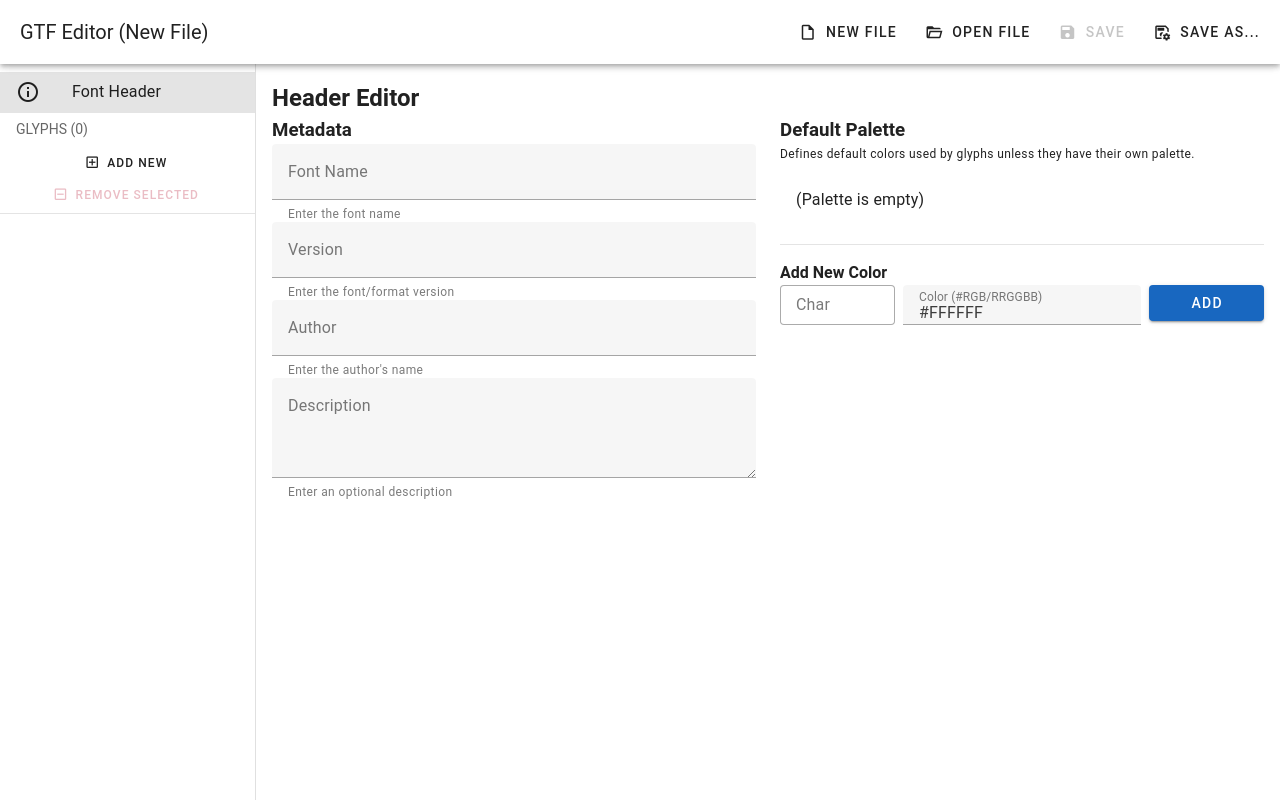
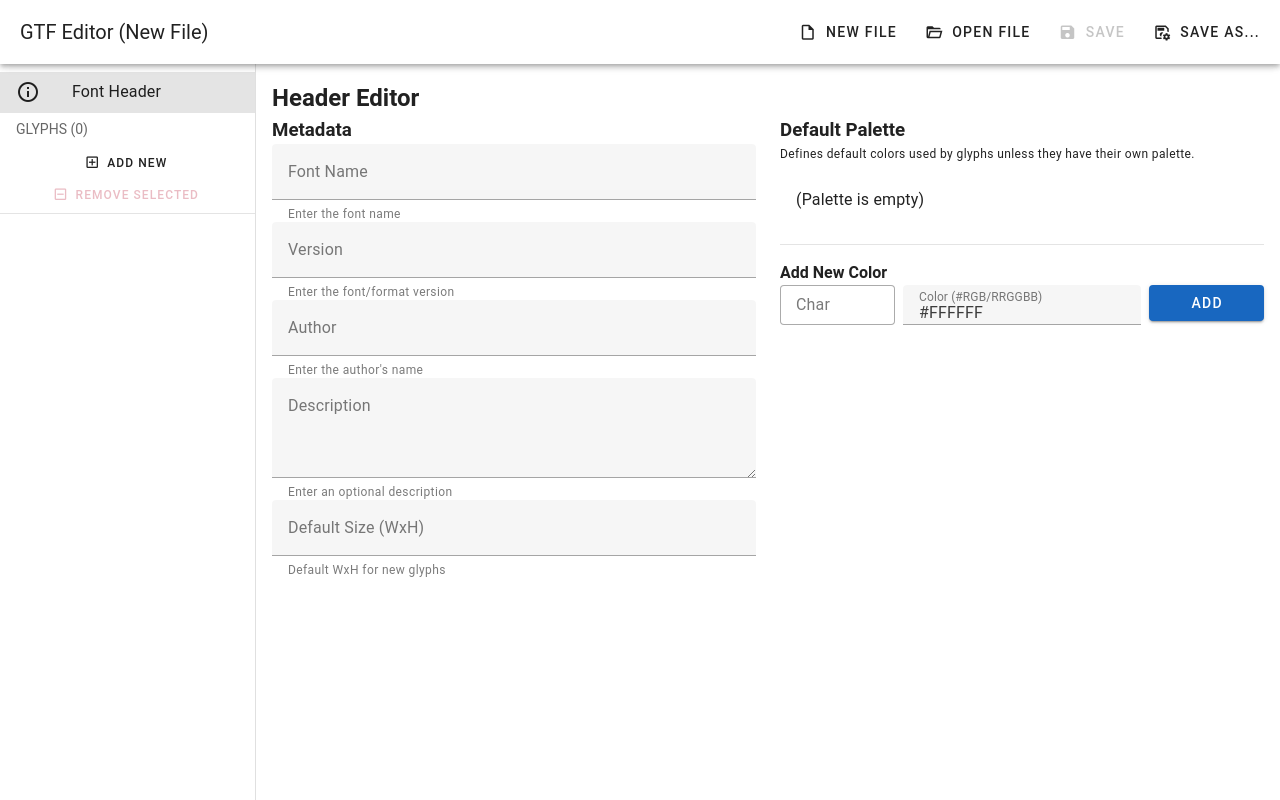
Before and after one commit to mdrska80/gtf-editor, a Vue app: page / in a window 1280 px wide. Both pictures are taken after a click on the button "NEW FILE". Built offline with nearby package versions, Linux system fonts and the light colour scheme.

Commit message:
feat: Add DEFAULT_SIZE to header for new glyphs

```diff
--- a/src/App.vue
+++ b/src/App.vue
@@ -168,19 +168,27 @@ function addGlyph() {
   }
   newName = newName + counter;
 
+  // Determine initial size: Use header default or fallback
+  const initialSize = gtfData.value?.header?.default_size
+                      ? { ...gtfData.value.header.default_size } // Use default if available (copy)
+                      : { width: 5, height: 7 }; // Fallback size
+
+  // Create initial bitmap based on initialSize
+  const initialBitmap = Array(initialSize.height).fill('.'.repeat(initialSize.width));
+
   // Create a default glyph structure
   const newGlyph = {
       name: newName,
       unicode: null,
       char_repr: null,
-      size: { width: 5, height: 7 }, // Default size, can be adjusted
-      palette: { entries: {} }, // Always initialize with empty palette object
-      bitmap: Array(7).fill('.'.repeat(5)), // Create default bitmap based on size
+      size: initialSize, // Use determined initial size
+      palette: { entries: {} }, // Always initialize with empty palette
+      bitmap: initialBitmap, // Use generated initial bitmap
       validation_warnings: null
   };
 
   gtfData.value.glyphs.push(newGlyph);
-  console.log(`Added glyph: ${newName}`);
+  console.log(`Added glyph: ${newName} with size ${initialSize.width}x${initialSize.height}`);
 
   // Automatically select the new glyph
   selectGlyph(newName);
@@ -220,6 +228,11 @@ function updateHeaderData({ field, value }) {
           const newPalette = value && typeof value === 'object' && value.entries ? value : { entries: {} };
           gtfData.value.header[field] = newPalette;
           console.log("Updated header default_palette:", gtfData.value.header.default_palette);
+      } else if (field === 'default_size') {
+          // Value should be { width, height } or null
+          const newSize = value && typeof value === 'object' && value.width && value.height ? value : null;
+          gtfData.value.header[field] = newSize;
+          console.log("Updated header default_size:", gtfData.value.header.default_size);
       } else {
           // Handle other header fields (FONT, VERSION, etc.)
           // Handle empty string input: set corresponding field to null
--- a/src/components/HeaderEditor.vue
+++ b/src/components/HeaderEditor.vue
@@ -34,6 +34,16 @@
             persistent-hint
             rows="3"
           ></v-textarea>
+          <v-text-field
+            label="Default Size (WxH)"
+            :model-value="defaultSizeInput"
+            @update:model-value="defaultSizeInput = $event"
+            @change="handleDefaultSizeChange"
+            :error-messages="defaultSizeError"
+            placeholder="e.g., 5x7"
+            hint="Default WxH for new glyphs"
+            persistent-hint
+          ></v-text-field>
         </v-form>
       </v-col>
 
@@ -56,7 +66,7 @@
 </template>
 
 <script setup>
-import { defineProps, defineEmits } from 'vue';
+import { defineProps, defineEmits, ref, watch } from 'vue';
 import PaletteEditor from './PaletteEditor.vue'; // Import the new component
 
 // Define the expected props
@@ -69,6 +79,48 @@ const props = defineProps({
 
 // Define the events that this component can emit
 const emit = defineEmits(['update:headerField']);
+
+// Local state for default size input
+const defaultSizeInput = ref('');
+const defaultSizeError = ref('');
+
+// Watch for changes in the incoming header data to update the local input
+watch(() => props.headerData.default_size, (newSize) => {
+  if (newSize) {
+    defaultSizeInput.value = `${newSize.width}x${newSize.height}`;
+  } else {
+    defaultSizeInput.value = ''; // Clear if size is null/undefined
+  }
+  defaultSizeError.value = ''; // Clear error on data change
+}, { immediate: true, deep: true }); // Use deep watch for object
+
+// Validate and emit default size changes
+function handleDefaultSizeChange() {
+  defaultSizeError.value = ''; // Clear previous error
+  const value = defaultSizeInput.value.trim();
+  if (!value) {
+    // Allow clearing the size - emit null
+    emit('update:headerField', { field: 'default_size', value: null });
+    return;
+  }
+
+  const sizeRegex = /^(\d+)x(\d+)$/;
+  const match = value.match(sizeRegex);
+
+  if (match) {
+    const width = parseInt(match[1], 10);
+    const height = parseInt(match[2], 10);
+
+    if (isNaN(width) || isNaN(height) || width <= 0 || height <= 0) {
+      defaultSizeError.value = 'Width and height must be positive numbers.';
+    } else {
+      // Emit the structured size object
+      emit('update:headerField', { field: 'default_size', value: { width, height } });
+    }
+  } else {
+    defaultSizeError.value = 'Invalid format. Use WxH (e.g., 5x7).';
+  }
+}
 
 // Function to handle updates from the PaletteEditor
 function handleDefaultPaletteUpdate(newEntries) {
```
Also changed, not shown: 1 other file (tests, documents, lock files or other folders).
